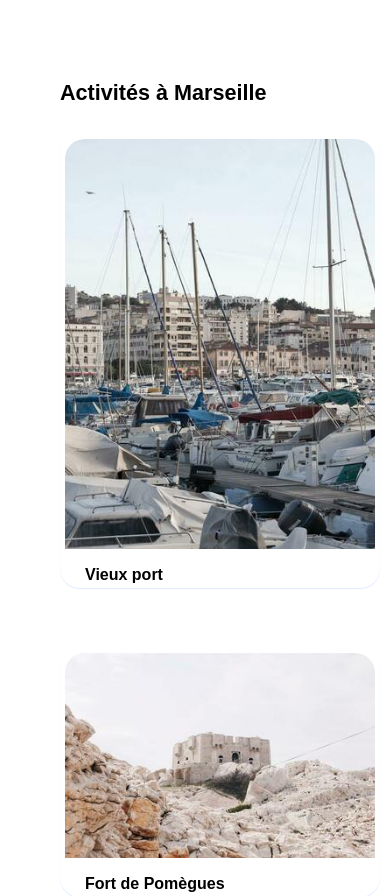
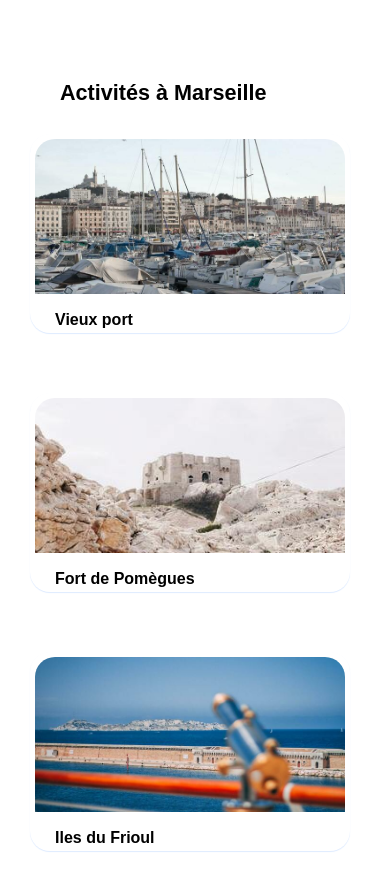
Before and after one commit to JV-Rey/JulienValois_2_27042021, a plain HTML site: page index.html in a window 390 px wide. Shown: the part 3044-3940 px from the top of the page. Drawn offline with Linux system fonts and the light colour scheme; a web font is replaced by a local one.

Commit message:
article activité mobile

```diff
--- a/style.css
+++ b/style.css
@@ -545,5 +545,24 @@ footer a:hover{
         border-radius: 0px;
     }
 
+    .activite{
+        margin-right: 0px;
+        margin-left: 0px;
+    }
+
+    .activite img{
+        height: 155px;
+        width: 310px;
+    }
+
+    #pomegues img{
+        height: 155px;
+        width: 310px;
+    }
+
+    #frioul img{
+        height: 155px;
+        width: 310px;
+    }
 
 }
```
Also changed, not shown: index.html (+5 -5 lines).
